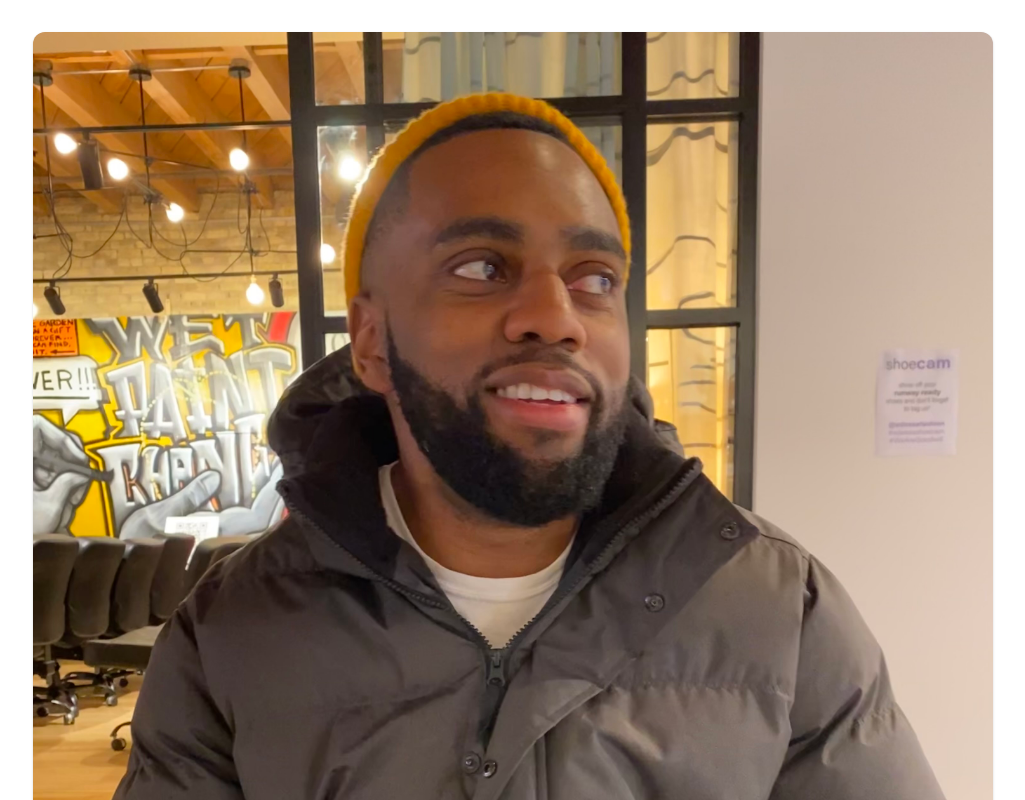
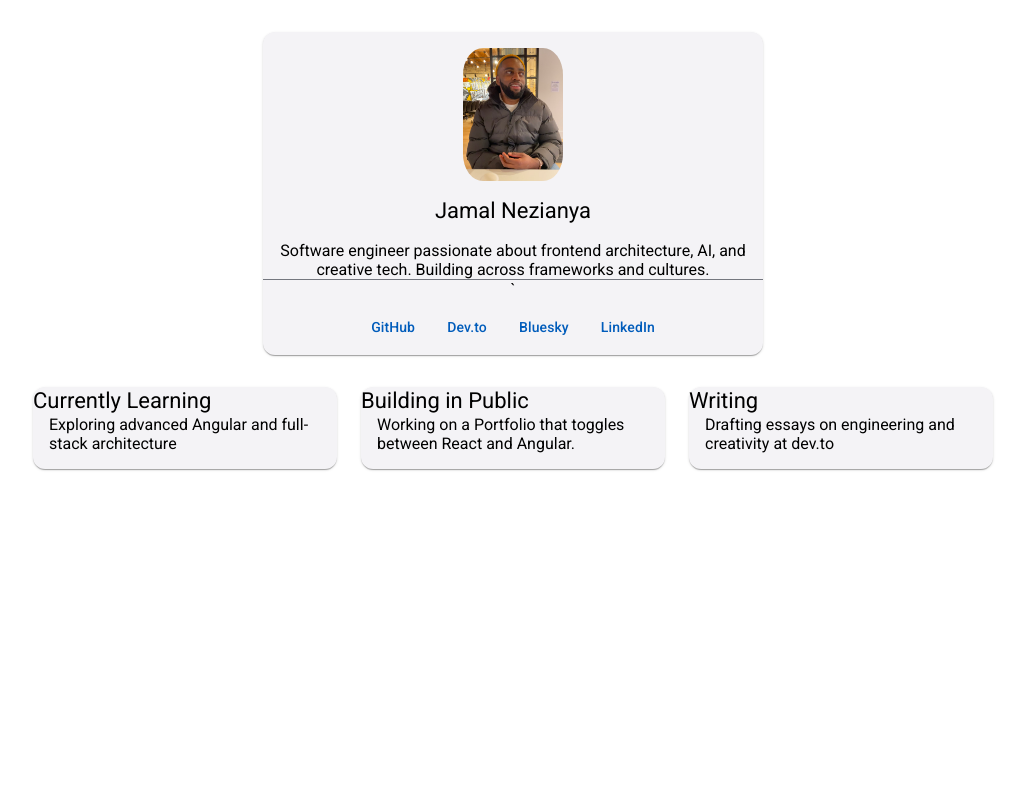
Before and after one commit to jamal-chukwuka/my-angular-portfolio, an Angular app in the folder angular-portfolio/: page / in a window 1280 px wide. Shown: the top 800 px of the page, without its empty margins (127-1152 px from the left). Built offline with nearby package versions, Linux system fonts and the light colour scheme.

Commit message:
Updated Image Size and deployment issue.

```diff
--- a/angular-portfolio/angular.json
+++ b/angular-portfolio/angular.json
@@ -29,6 +29,11 @@
               {
                 "glob": "**/*",
                 "input": "public"
+              },
+              {
+                "glob": "**/*",
+                "input": "src/assets",
+                "output": "assets"
               }
             ],
             "styles": [
@@ -89,6 +94,11 @@
               {
                 "glob": "**/*",
                 "input": "public"
+              },
+              {
+                "glob": "**/*",
+                "input": "src/assets",
+                "output": "assets"
               }
             ],
             "styles": [
--- a/angular-portfolio/src/app/components/temp-portfolio/temp-portfolio.component.html
+++ b/angular-portfolio/src/app/components/temp-portfolio/temp-portfolio.component.html
@@ -1,6 +1,6 @@
 <main class="portfolio-container">
     <mat-card class="profile-card">
-         <img mat-card-image src="assets/profile.jpg" alt="Jamal Nezianya">
+         <img mat-card-image src="assets/profile.jpg" alt="Jamal Nezianya"/>
     <mat-card-title>Jamal Nezianya</mat-card-title>
     <mat-card-content>
       <p>
--- a/angular-portfolio/src/app/components/temp-portfolio/temp-portfolio.component.scss
+++ b/angular-portfolio/src/app/components/temp-portfolio/temp-portfolio.component.scss
@@ -10,8 +10,20 @@
 
 .profile-card {
   width: 100%;
+  max-width: 500px;
+  margin: 0 auto;
   text-align: center;
+
+  img[mat-card-image] {
+    object-fit: cover;
+    width: 20%;
+    height: auto;
+    border-radius: 20%;
+    margin: 1rem auto;
+    display: block;
+  }
 }
+
 
 .social-links {
   display: flex;
```
Also changed, not shown: 3 other files (tests, documents, lock files or other folders).
